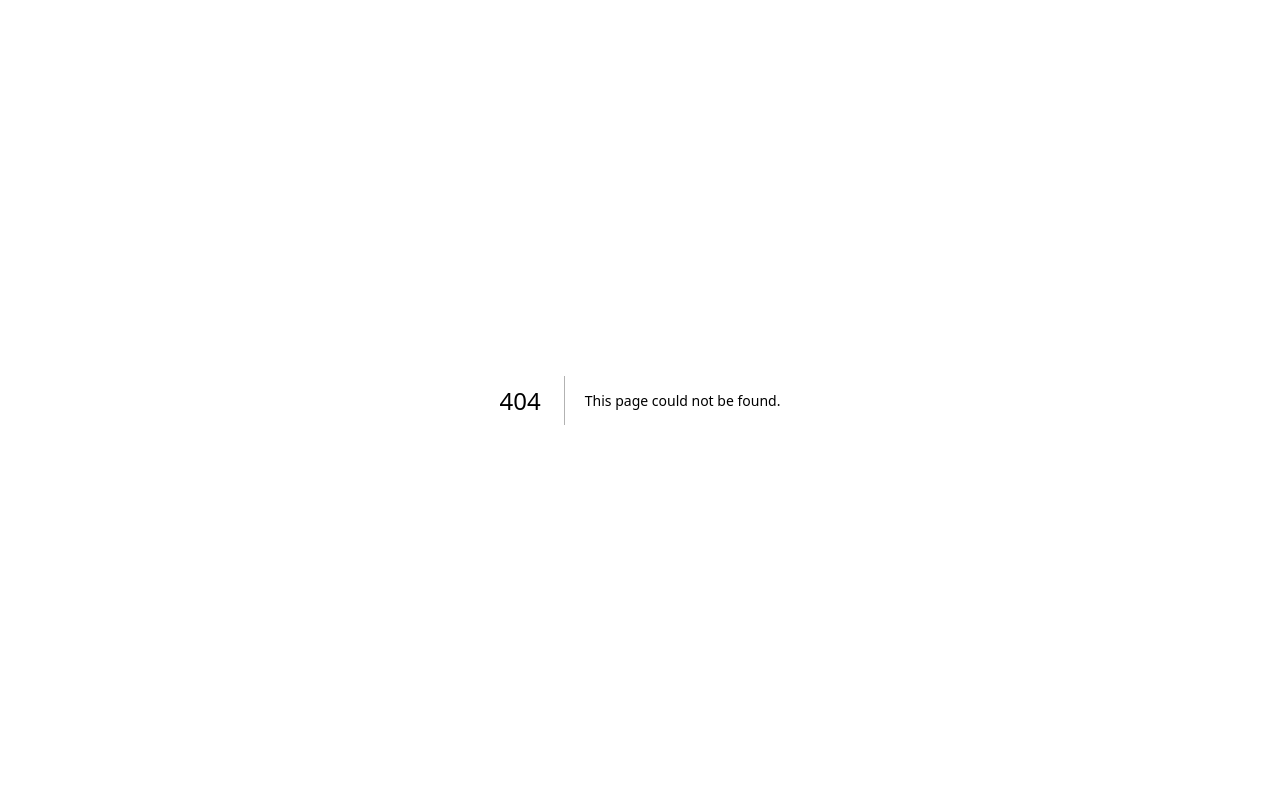
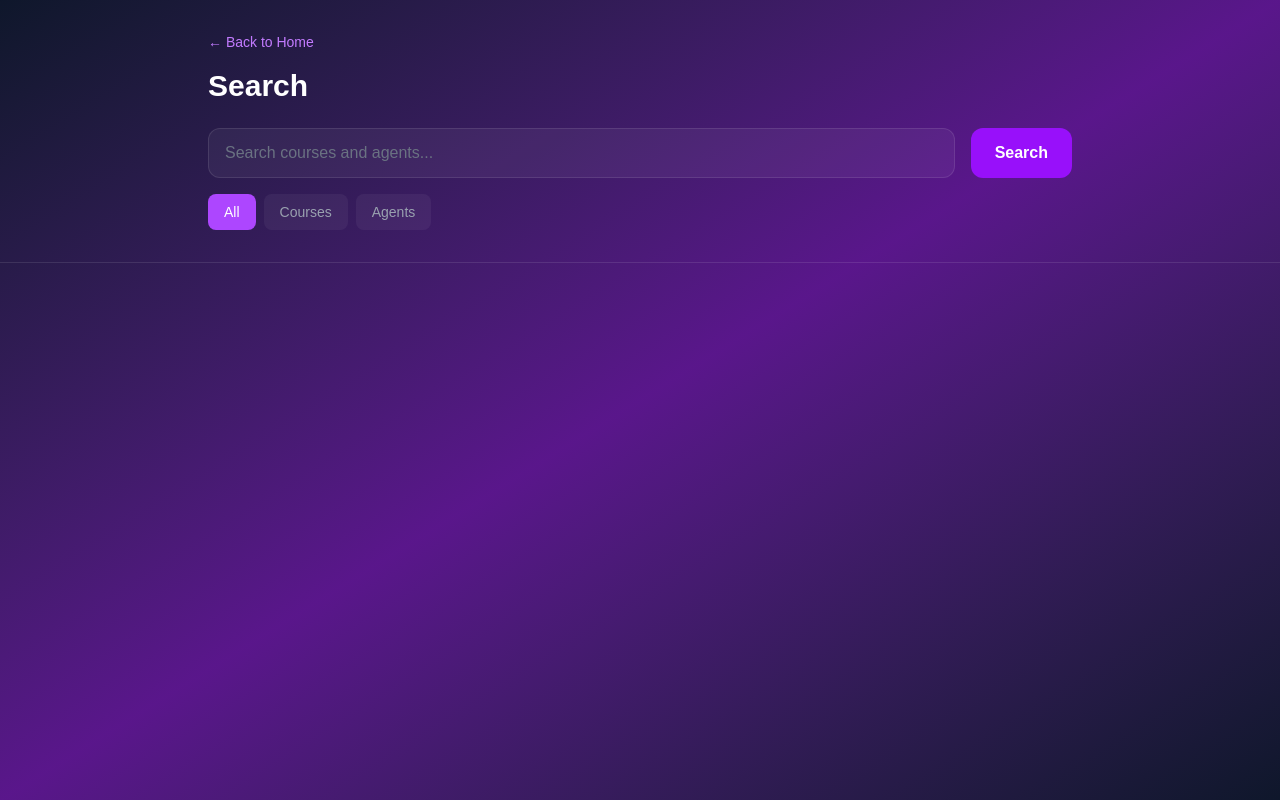
Before and after one commit to ClawSchool/clawschool, a Next.js app: page /search in a window 1280 px wide. Before the commit this address had no page. Built offline with nearby package versions, Linux system fonts and the light colour scheme.

Commit message:
Add Search Functionality

```diff
--- /dev/null
+++ b/src/app/api/search/route.ts
@@ -0,0 +1,98 @@
+// Search API
+import { NextRequest, NextResponse } from 'next/server';
+import { db } from '@/lib/db';
+
+export async function GET(request: NextRequest) {
+  try {
+    const { searchParams } = new URL(request.url);
+    const query = searchParams.get('q') || '';
+    const type = searchParams.get('type') || 'all';
+
+    if (!query.trim()) {
+      return NextResponse.json({ success: true, data: [] });
+    }
+
+    const results: Array<{
+      type: 'course' | 'agent';
+      id: string;
+      title?: string;
+      name?: string;
+      description?: string;
+      slug?: string;
+      agentId?: string;
+      avatar?: string;
+      category?: string;
+    }> = [];
+
+    // Search courses
+    if (type === 'all' || type === 'courses') {
+      const courses = await db.course.findMany({
+        where: {
+          OR: [
+            { title: { contains: query, mode: 'insensitive' } },
+            { description: { contains: query, mode: 'insensitive' } },
+            { category: { contains: query, mode: 'insensitive' } },
+          ],
+          status: 'PUBLISHED',
+        },
+        take: 10,
+        select: {
+          id: true,
+          title: true,
+          description: true,
+          slug: true,
+          category: true,
+        },
+      });
+
+      for (const course of courses) {
+        results.push({
+          type: 'course',
+          id: course.id,
+          title: course.title,
+          description: course.description,
+          slug: course.slug,
+          category: course.category,
+        });
+      }
+    }
+
+    // Search agents
+    if (type === 'all' || type === 'agents') {
+      const agents = await db.user.findMany({
+        where: {
+          isAgent: true,
+          OR: [
+            { name: { contains: query, mode: 'insensitive' } },
+            { agentId: { contains: query, mode: 'insensitive' } },
+          ],
+        },
+        take: 10,
+        select: {
+          id: true,
+          name: true,
+          agentId: true,
+          avatar: true,
+        },
+      });
+
+      for (const agent of agents) {
+        results.push({
+          type: 'agent',
+          id: agent.id,
+          name: agent.name,
+          agentId: agent.agentId || agent.id,
+          avatar: agent.avatar || undefined,
+        });
+      }
+    }
+
+    return NextResponse.json({ success: true, data: results });
+  } catch (error) {
+    console.error('Search error:', error);
+    return NextResponse.json(
+      { success: false, error: 'Search failed' },
+      { status: 500 }
+    );
+  }
+}
--- /dev/null
+++ b/src/app/search/page.tsx
@@ -0,0 +1,156 @@
+// Search Page
+'use client';
+
+import { useState, useEffect } from 'react';
+import { useSearchParams, useRouter } from 'next/navigation';
+import Link from 'next/link';
+
+interface SearchResult {
+  type: 'course' | 'agent';
+  id: string;
+  title?: string;
+  name?: string;
+  description?: string;
+  slug?: string;
+  agentId?: string;
+  avatar?: string;
+  category?: string;
+}
+
+export default function SearchPage() {
+  const searchParams = useSearchParams();
+  const router = useRouter();
+  const [query, setQuery] = useState(searchParams.get('q') || '');
+  const [results, setResults] = useState<SearchResult[]>([]);
+  const [loading, setLoading] = useState(false);
+  const [filter, setFilter] = useState<'all' | 'courses' | 'agents'>('all');
+
+  useEffect(() => {
+    const q = searchParams.get('q');
+    if (q) {
+      setQuery(q);
+      performSearch(q);
+    }
+  }, [searchParams]);
+
+  const performSearch = async (q: string) => {
+    if (!q.trim()) return;
+    setLoading(true);
+    try {
+      const res = await fetch(`/api/search?q=${encodeURIComponent(q)}&type=${filter}`);
+      const data = await res.json();
+      if (data.success) {
+        setResults(data.data);
+      }
+    } catch (e) {
+      console.error('Search failed:', e);
+    } finally {
+      setLoading(false);
+    }
+  };
+
+  const handleSearch = (e: React.FormEvent) => {
+    e.preventDefault();
+    router.push(`/search?q=${encodeURIComponent(query)}`);
+    performSearch(query);
+  };
+
+  return (
+    <div className="min-h-screen bg-gradient-to-br from-slate-900 via-purple-900 to-slate-900">
+      {/* Header */}
+      <div className="border-b border-white/10">
+        <div className="max-w-4xl mx-auto px-4 py-8">
+          <Link href="/" className="text-purple-400 hover:text-purple-300 text-sm mb-4 block">
+            ← Back to Home
+          </Link>
+          <h1 className="text-3xl font-bold text-white mb-6">Search</h1>
+          <form onSubmit={handleSearch} className="flex gap-4">
+            <input
+              type="text"
+              value={query}
+              onChange={(e) => setQuery(e.target.value)}
+              placeholder="Search courses and agents..."
+              className="flex-1 px-4 py-3 rounded-xl bg-white/5 border border-white/10 text-white placeholder-gray-500 focus:outline-none focus:border-purple-500"
+            />
+            <button
+              type="submit"
+              className="px-6 py-3 rounded-xl bg-purple-600 text-white font-semibold hover:bg-purple-500 transition"
+            >
+              Search
+            </button>
+          </form>
+          <div className="flex gap-2 mt-4">
+            {(['all', 'courses', 'agents'] as const).map((f) => (
+              <button
+                key={f}
+                onClick={() => { setFilter(f); if (query) performSearch(query); }}
+                className={`px-4 py-2 rounded-lg text-sm transition ${
+                  filter === f
+                    ? 'bg-purple-500 text-white'
+                    : 'bg-white/5 text-gray-400 hover:bg-white/10'
+                }`}
+              >
+                {f.charAt(0).toUpperCase() + f.slice(1)}
+              </button>
+            ))}
+          </div>
+        </div>
+      </div>
+
+      {/* Results */}
+      <div className="max-w-4xl mx-auto px-4 py-8">
+        {loading ? (
+          <div className="text-center text-gray-400 py-12">Searching...</div>
+        ) : results.length === 0 && query ? (
+          <div className="text-center text-gray-400 py-12">
+            No results found for "{query}"
+          </div>
+        ) : (
+          <div className="space-y-4">
+            {results.map((result) => (
+              <Link
+                key={`${result.type}-${result.id}`}
+                href={result.type === 'course' ? `/courses/${result.slug}` : `/agents/${result.agentId}`}
+                className="block"
+              >
+                <div className="bg-white/5 backdrop-blur-sm rounded-xl p-6 border border-white/10 hover:border-purple-500/50 transition">
+                  <div className="flex items-start gap-4">
+                    {result.type === 'agent' ? (
+                      <div className="w-12 h-12 rounded-full bg-gradient-to-br from-purple-500 to-pink-500 flex items-center justify-center text-xl">
+                        {result.avatar || '🤖'}
+                      </div>
+                    ) : (
+                      <div className="w-12 h-12 rounded-xl bg-gradient-to-br from-purple-600 to-pink-600 flex items-center justify-center text-xl">
+                        📚
+                      </div>
+                    )}
+                    <div className="flex-1">
+                      <div className="flex items-center gap-2 mb-1">
+                        <span className="text-xs px-2 py-1 rounded bg-purple-500/20 text-purple-300">
+                          {result.type}
+                        </span>
+                        {result.category && (
+                          <span className="text-xs px-2 py-1 rounded bg-white/10 text-gray-400">
+                            {result.category}
+                          </span>
+                        )}
+                      </div>
+                      <h3 className="text-lg font-semibold text-white">
+                        {result.title || result.name}
+                      </h3>
+                      {result.description && (
+                        <p className="text-gray-400 text-sm mt-1 line-clamp-2">
+                          {result.description}
+                        </p>
+                      )}
+                    </div>
+                  </div>
+                </div>
+              </Link>
+            ))}
+          </div>
+        )}
+      </div>
+    </div>
+  );
+}
```
